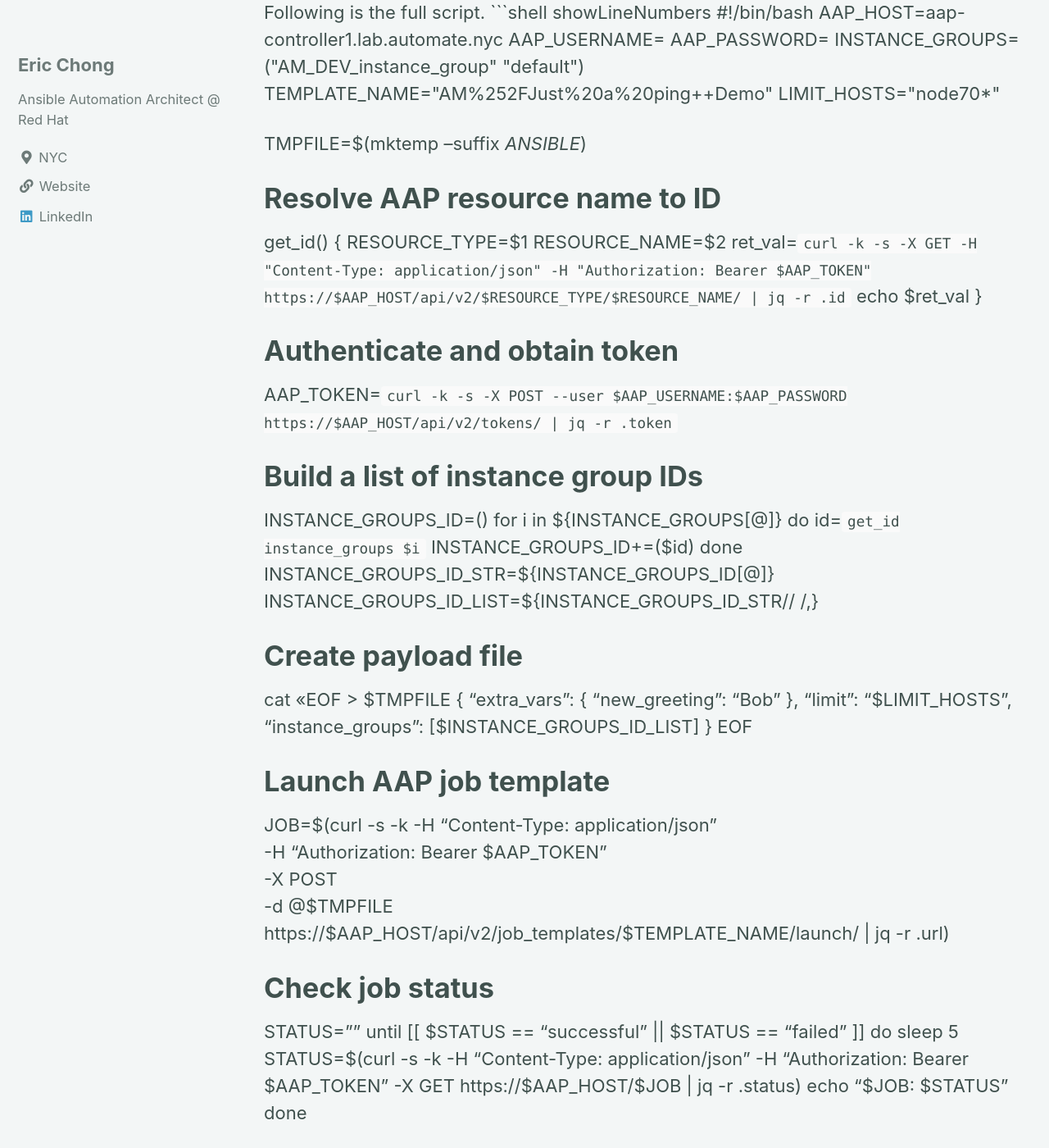
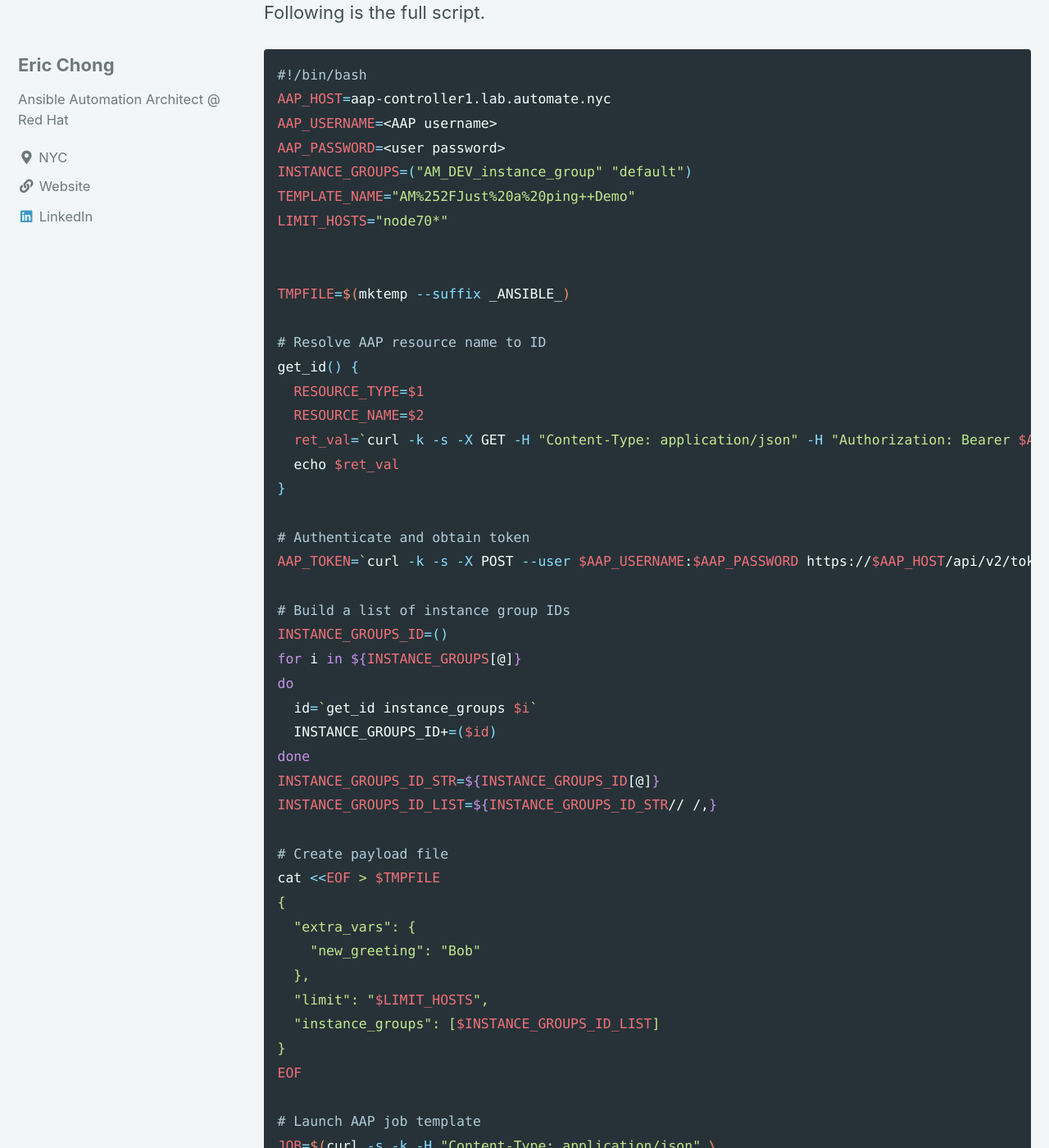
Before and after one commit to ecchong/ecchong.github.io, a Jekyll site: the page built from _posts/2023/2023-07-16-launch-job-via-rest-api.md, in a window 1280 px wide and 1400 px high, scrolled down 1103 px. Shown: the whole window at 82% size. Built offline with Jekyll 4.4.1, drawn with Linux system fonts in a browser that asks for light colours; cached includes are drawn as plain includes; comment, search, counter and statistics services are not loaded; some of the changed text lies outside the part shown.

Commit message:
lauch job via rest api

````diff
--- a/_posts/2023/2023-07-16-launch-job-via-rest-api.md
+++ b/_posts/2023/2023-07-16-launch-job-via-rest-api.md
@@ -24,7 +24,7 @@
 ```
 
 Following is the full script.
-```shell showLineNumbers
+```shell
 #!/bin/bash
 AAP_HOST=aap-controller1.lab.automate.nyc
 AAP_USERNAME=<AAP username>
````
